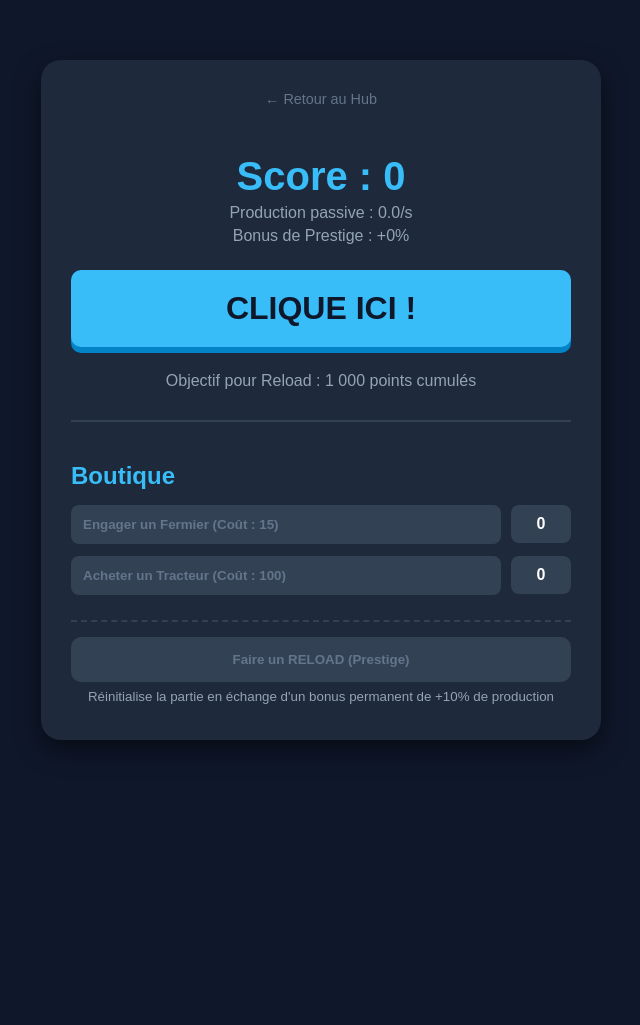
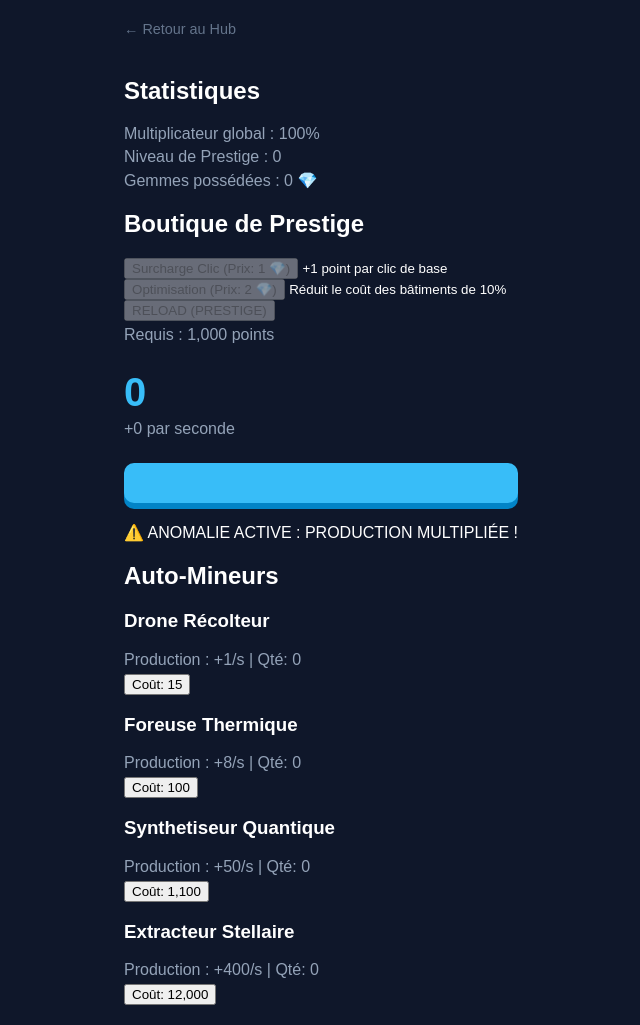
Before and after one commit to NatanGrT/mon-portail-jeux, a plain HTML site: page games/clicker/index.html in a window 1280 px wide. Shown: the whole page, without its empty margins (319-959 px from the left). Before the commit the page ends 800 px from the top, so only its background shows below. Drawn offline with Linux system fonts and the light colour scheme.

Commit message:
Update index.html

```diff
--- a/games/clicker/index.html
+++ b/games/clicker/index.html
@@ -2,43 +2,94 @@
 <html lang="fr">
 <head>
     <meta charset="UTF-8">
-    <title>Super Clicker - GameHub</title>
+    <meta name="viewport" content="width=device-width, initial-scale=1.0">
+    <title>Exo-Clicker Evolution</title>
     <link rel="stylesheet" href="style.css">
 </head>
 <body>
-    <div class="game-container">
-        <a href="../../index.html" class="back-link">← Retour au Hub</a>
+    <!-- Container des événements aléatoires -->
+    <div id="event-container"></div>
 
-        <h1>Score : <span id="score">0</span></h1>
-        <p>Production passive : <span id="bps">0</span>/s</p>
-        <p>Bonus de Prestige : +<span id="prestige-bonus">0</span>%</p>
-
-        <button id="click-me">CLIQUE ICI !</button>
-        <p>Objectif pour Reload : 1 000 points cumulés</p>
-
-        <div class="shop-section">
-            <h2>Boutique</h2>
-
-            <div class="shop-item">
-                <button id="buy-farmer" class="shop-btn" disabled>
-                    Engager un Fermier (Coût : <span id="farmer-cost">15</span>)
-                </button>
-                <span class="count" id="farmer-count">0</span>
+    <div class="game-layouts">
+        <!-- Sidebar Gauche : STATS & PRESTIGE -->
+        <div class="panel sidebar-left">
+            <a href="../../index.html" class="back-link">← Retour au Hub</a>
+            <h2>Statistiques</h2>
+            <div class="stat-card">
+                <p>Multiplicateur global : <span id="global-mult" class="highlight">100</span>%</p>
+                <p>Niveau de Prestige : <span id="prestige-level" class="highlight">0</span></p>
+                <p>Gemmes possédées : <span id="prestige-gems" class="highlight-gem">0</span> 💎</p>
             </div>
 
-            <div class="shop-item">
-                <button id="buy-tractor" class="shop-btn" disabled>
-                    Acheter un Tracteur (Coût : <span id="tractor-cost">100</span>)
-                </button>
-                <span class="count" id="tractor-count">0</span>
+            <h2>Boutique de Prestige</h2>
+            <div class="prestige-shop">
+                <div class="prestige-item">
+                    <button id="upgrade-click" class="p-btn" disabled>Surcharge Clic (Prix: 1 💎)</button>
+                    <small>+1 point par clic de base</small>
+                </div>
+                <div class="prestige-item">
+                    <button id="upgrade-discount" class="p-btn" disabled>Optimisation (Prix: 2 💎)</button>
+                    <small>Réduit le coût des bâtiments de 10%</small>
+                </div>
+            </div>
+
+            <div class="reload-zone">
+                <button id="prestige-btn" class="prestige-main-btn" disabled>RELOAD (PRESTIGE)</button>
+                <p id="objective-text">Requis : <span id="req-score">1,000</span> points</p>
             </div>
         </div>
 
-        <div class="prestige-section">
-            <button id="prestige-btn" class="prestige-btn" disabled>
-                Faire un RELOAD (Prestige)
-            </button>
-            <p><small>Réinitialise la partie en échange d'un bonus permanent de +10% de production</small></p>
+        <!-- Centre : LE GROS BOUTON -->
+        <div class="panel center-zone">
+            <div class="score-container">
+                <h1 id="score-display">0</h1>
+                <p>+<span id="bps-display">0</span> par seconde</p>
+            </div>
+
+            <div class="clicker-wrapper">
+                <button id="click-me"></button>
+            </div>
+
+            <div id="active-event-alert" class="hidden">⚠️ ANOMALIE ACTIVE : PRODUCTION MULTIPLIÉE !</div>
+        </div>
+
+        <!-- Sidebar Droite : BOUTIQUE AUTOMATIQUE -->
+        <div class="panel sidebar-right">
+            <h2>Auto-Mineurs</h2>
+            <div class="shop-list">
+                <!-- Fermier -->
+                <div class="shop-card">
+                    <div class="shop-info">
+                        <h3>Drone Récolteur</h3>
+                        <p>Production : +1/s | Qté: <span id="count-1">0</span></p>
+                    </div>
+                    <button id="buy-1" class="buy-btn">Coût: <span id="cost-1">15</span></button>
+                </div>
+                <!-- Tracteur -->
+                <div class="shop-card">
+                    <div class="shop-info">
+                        <h3>Foreuse Thermique</h3>
+                        <p>Production : +8/s | Qté: <span id="count-2">0</span></p>
+                    </div>
+                    <button id="buy-2" class="buy-btn">Coût: <span id="cost-2">100</span></button>
+                </div>
+                <!-- NOUVEAU 1 -->
+                <div class="shop-card">
+                    <div class="shop-info">
+                        <h3>Synthetiseur Quantique</h3>
+                        <p>Production : +50/s | Qté: <span id="count-3">0</span></p>
+                    </div>
+                    <button id="buy-3" class="buy-btn">Coût: <span id="cost-3">1,100</span></button>
+                </div>
+                <!-- NOUVEAU 2 -->
+                <div class="shop-card">
+                    <div class="shop-info">
+                        <h3>Extracteur Stellaire</h3>
+                        <p>Production : +400/s | Qté: <span id="count-4">0</span></p>
+                    </div>
+                    <button id="buy-4" class="buy-btn">Coût: <span id="cost-4">12,000</span></button>
+                </div>
+            </div>
         </div>
     </div>
 
```
